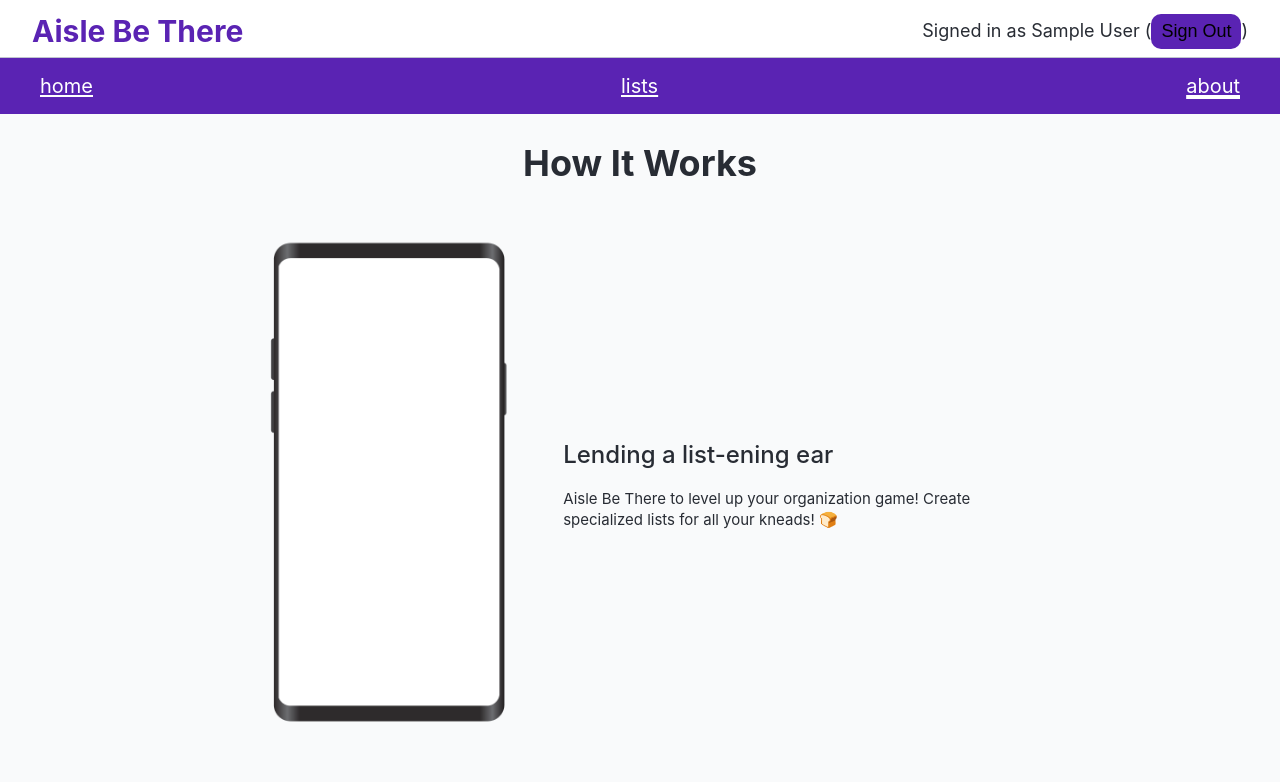
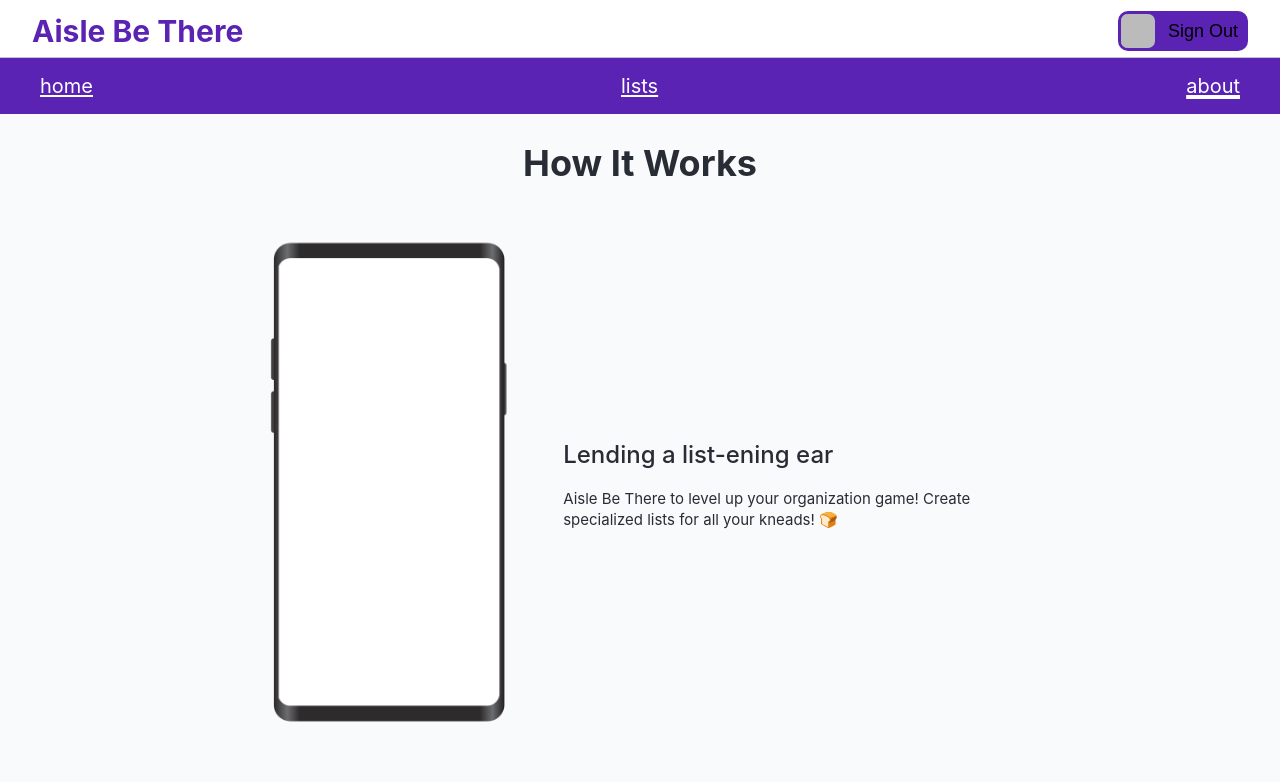
Before and after one commit to the-collab-lab/tcl-69-smart-shopping-list, a React (Vite) app: page /about in a window 1280 px wide. Shown: the top 782 px of the page. Built offline with nearby package versions, Linux system fonts and the light colour scheme; no server answers; the database is empty; sample sign-in values are in the browser's storage.

Commit message:
Show user profile image when logged in

```diff
--- a/src/views/Layout.jsx
+++ b/src/views/Layout.jsx
@@ -12,14 +12,20 @@ export function Layout() {
 			<div className="Layout">
 				<header className="Layout-header">
 					<h1>Aisle Be There</h1>
-					{!!user ? (
-						<div>
-							<span>Signed in as {auth.currentUser.displayName}</span> (
-							<SignOutButton />)
-						</div>
-					) : (
-						<SignInButton />
-					)}
+					<div>
+						{!!user ? (
+							<div className="Layout-header-login">
+								<img
+									src={auth.currentUser.photoURL}
+									alt="user"
+									className="Layout-header-profile"
+								/>
+								<SignOutButton />
+							</div>
+						) : (
+							<SignInButton />
+						)}
+					</div>
 				</header>
 				<nav className="Nav">
 					<div className="Nav-container">
```
